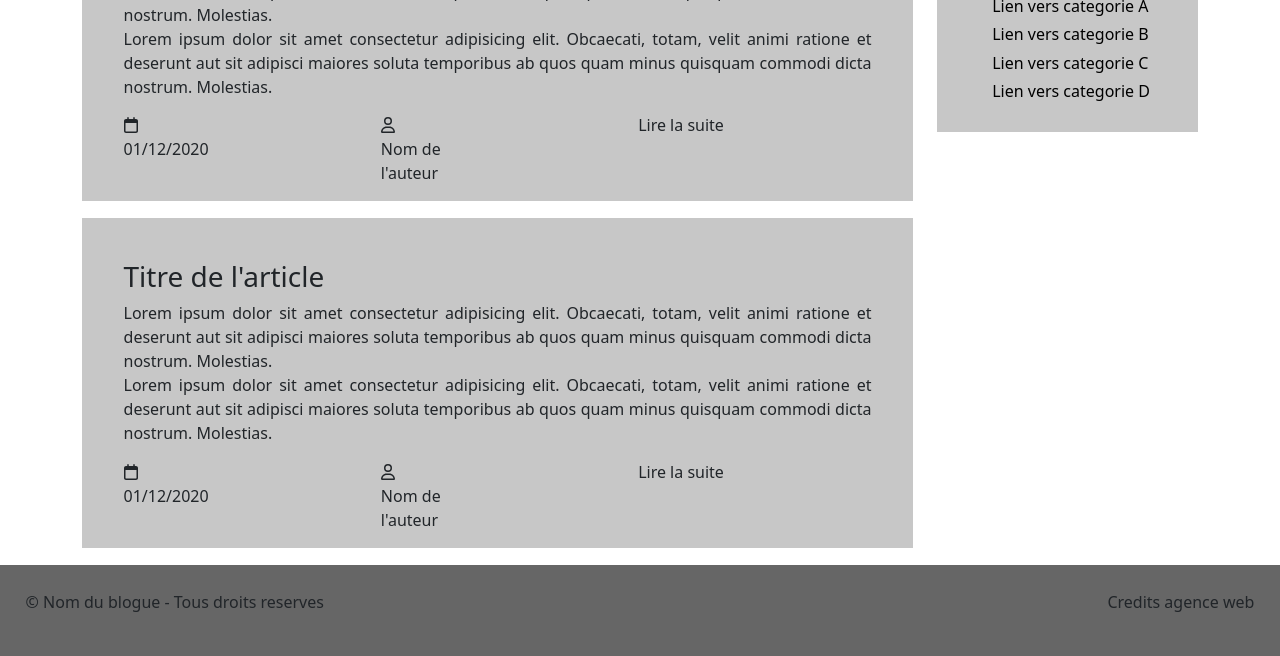
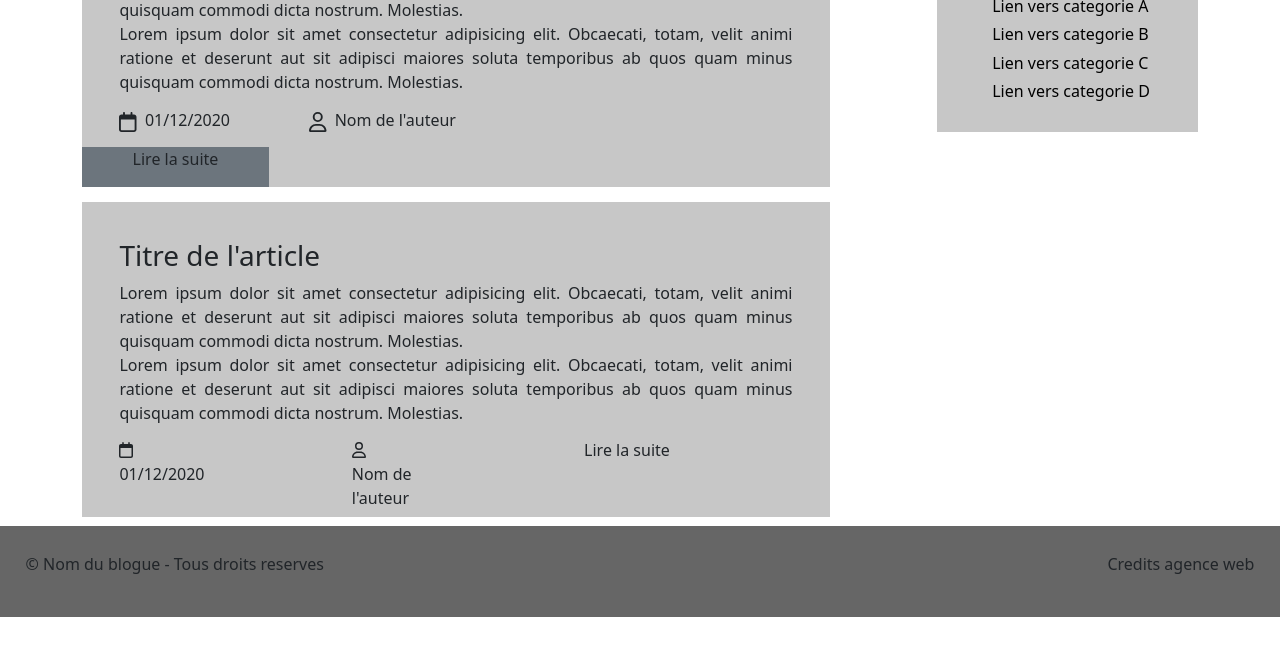
Before and after one commit to olivierthiffault/ige511-tp3, a website: page src/index.html in a window 1280 px wide. Shown: the part 491-1147 px from the top of the page. After the commit the page ends 1108 px from the top, so only its background shows below. Drawn offline with Linux system fonts and the light colour scheme.

Commit message:
Changement du footer et modif de lireLaSuite

```diff
--- a/src/css/styles.css
+++ b/src/css/styles.css
@@ -1,6 +1,18 @@
 header {
   background-color: #666666;
   margin-bottom: 2%;
+}
+
+body {
+  min-height: 100vh;
+  display: flex;
+  flex-direction: column;
+}
+
+footer {
+  background-color: #666666;
+  padding: 2%;
+  margin-top: auto;
 }
 
 .nav-li {
@@ -18,6 +30,11 @@ header {
 .article-desc {
   padding: 5% 5% 0 5%;
   margin-bottom: 2%;
+}
+
+.article-container {
+  width: 90%;
+  height: 50%;
   background-color: #c7c7c7;
 }
 
@@ -42,11 +59,6 @@ header {
   padding: 2% 0 0 5%;
 }
 
-footer {
-    background-color: #666666;
-    padding: 2%;
-}
-
 .image-center {
   display: block;
   margin-left: auto;
--- a/src/index.html
+++ b/src/index.html
@@ -1,5 +1,6 @@
 <!DOCTYPE html>
 <html>
+
 <head>
     <meta name="viewport" content="width=device-width, initial-scale=1, shrink-to-fit=no">
     <link rel="stylesheet" href="./css/styles.css" type="text/css">
@@ -9,6 +10,7 @@
     <script src="./js/bootstrap.bundle.min.js"></script>
 </head>
 
+<body class="min-vh-100">
     <header>
         <img src="./img/HTML5_Logo_256.png" class="image-center" alt="Logo">
         <nav class="navbar navbar-expand-xl justify-content-center">
@@ -20,10 +22,8 @@
             </ul>
         </nav>
     </header>
-
-<body>
-    <div class="container">
-        <div class="row">
+    <div class="container content">
+        <div class="row pb-4">
             <div class="col-xl-3">
                 <div class="search-bar-container">
                     <form>
@@ -41,29 +41,48 @@
                 </nav>
             </div>
             <div class="col-xl-9 order-xl-first">
-                <article class="article-desc">
+                <div class="article-container position-relative">
+                    <article class="article-desc ">
                         <h3>Titre de l'article</h3>
-                    <p class="text-justify">Lorem ipsum dolor sit amet consectetur adipisicing elit. Obcaecati, totam, velit animi ratione et deserunt aut sit adipisci maiores soluta temporibus ab quos quam minus quisquam commodi dicta nostrum. Molestias.<br>
-                        Lorem ipsum dolor sit amet consectetur adipisicing elit. Obcaecati, totam, velit animi ratione et deserunt aut sit adipisci maiores soluta temporibus ab quos quam minus quisquam commodi dicta nostrum. Molestias.
+                        <p class="text-justify">Lorem ipsum dolor sit amet consectetur adipisicing elit. Obcaecati,
+                            totam,
+                            velit animi ratione et deserunt aut sit adipisci maiores soluta temporibus ab quos quam
+                            minus
+                            quisquam commodi dicta nostrum. Molestias.<br>
+                            Lorem ipsum dolor sit amet consectetur adipisicing elit. Obcaecati, totam, velit animi
+                            ratione
+                            et deserunt aut sit adipisci maiores soluta temporibus ab quos quam minus quisquam commodi
+                            dicta
+                            nostrum. Molestias.
                         </p>
-                    <div class="row">
-                        <div class="col-md-4">
-                            <i class="fa-regular fa-calendar"></i>
-                            <p>01/12/2020</p>
+                        <div class="d-flex justify-content-between align-items-end w-50">
+                            <div class="d-flex">
+                                <i class="fa-regular fa-calendar fa-lg pe-2 pt-1"></i>
+                                <p class="">01/12/2020</p>
                             </div>
-                        <div class="col-md-4">
-                            <i class="fa-regular fa-user"></i>
-                            <p class="col-md-4">Nom de l'auteur</p>
-                        </div>
-                        <div class="col-md-4">
-                            <p>Lire la suite</p>
+                            <div class="d-flex">
+                                <i class="fa-regular fa-user fa-lg pe-2 pt-1"></i>
+                                <p class="">Nom de l'auteur</p>
                             </div>
                         </div>
                     </article>
+                    <div class="position-absolute bottom-0 right-0 bg-secondary text-center w-25">
+                        <p class="">Lire la suite</p>
+                    </div>
+                </div>
+                <div class="article-container position-relative">
                     <article class="article-desc">
                         <h3>Titre de l'article</h3>
-                    <p class="text-justify">Lorem ipsum dolor sit amet consectetur adipisicing elit. Obcaecati, totam, velit animi ratione et deserunt aut sit adipisci maiores soluta temporibus ab quos quam minus quisquam commodi dicta nostrum. Molestias.<br>
-                        Lorem ipsum dolor sit amet consectetur adipisicing elit. Obcaecati, totam, velit animi ratione et deserunt aut sit adipisci maiores soluta temporibus ab quos quam minus quisquam commodi dicta nostrum. Molestias.
+                        <p class="text-justify">Lorem ipsum dolor sit amet consectetur adipisicing elit. Obcaecati,
+                            totam,
+                            velit animi ratione et deserunt aut sit adipisci maiores soluta temporibus ab quos quam
+                            minus
+                            quisquam commodi dicta nostrum. Molestias.<br>
+                            Lorem ipsum dolor sit amet consectetur adipisicing elit. Obcaecati, totam, velit animi
+                            ratione
+                            et deserunt aut sit adipisci maiores soluta temporibus ab quos quam minus quisquam commodi
+                            dicta
+                            nostrum. Molestias.
                         </p>
                         <div class="row">
                             <div class="col-md-4">
@@ -80,10 +99,10 @@
                         </div>
                     </article>
                 </div>
+
             </div>
         </div>
-</body>
-
+    </div>
     <footer>
         <div class="row">
             <p class="col-xl-6 text-xl-start">© Nom du blogue - Tous droits reserves</p>
@@ -91,5 +110,9 @@
         </div>
     </footer>
 
+</body>
+
+
+
 
 </html>
```
Lines whose indentation alone changed are shown as unchanged.
